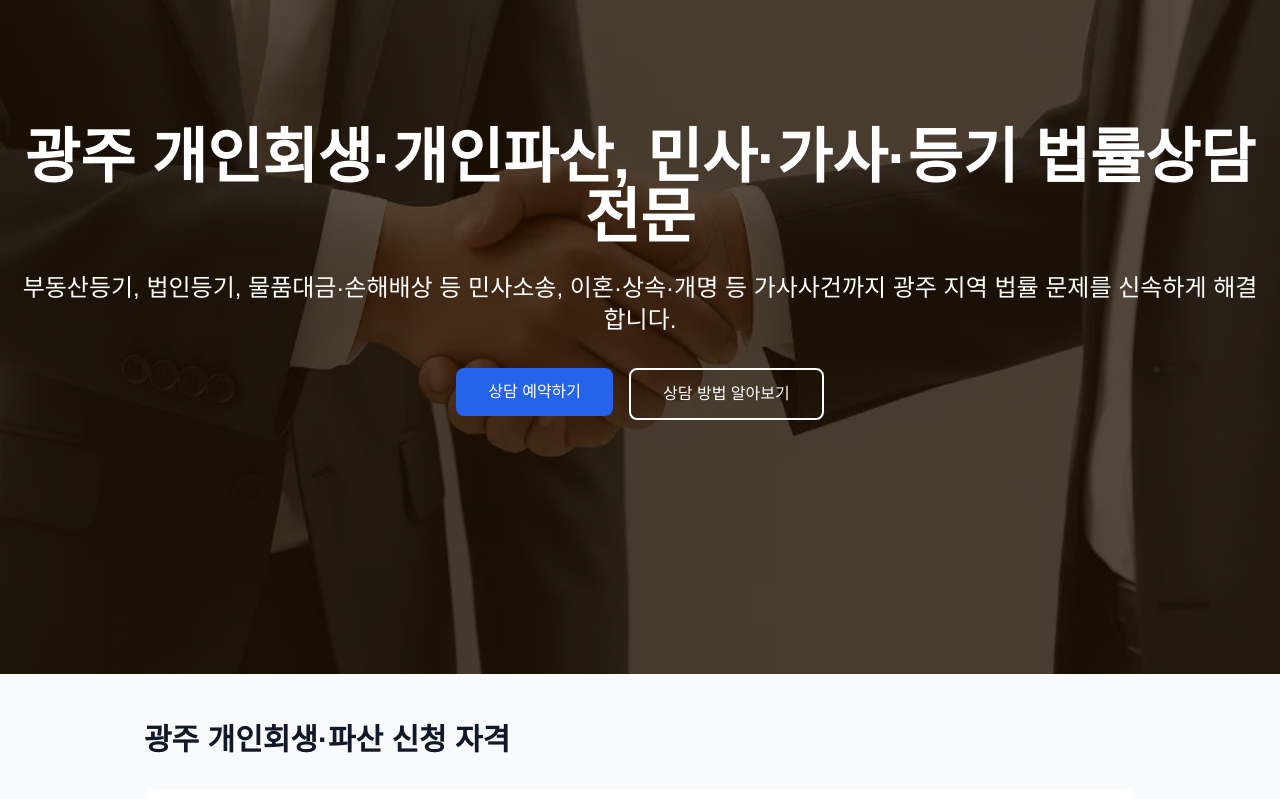
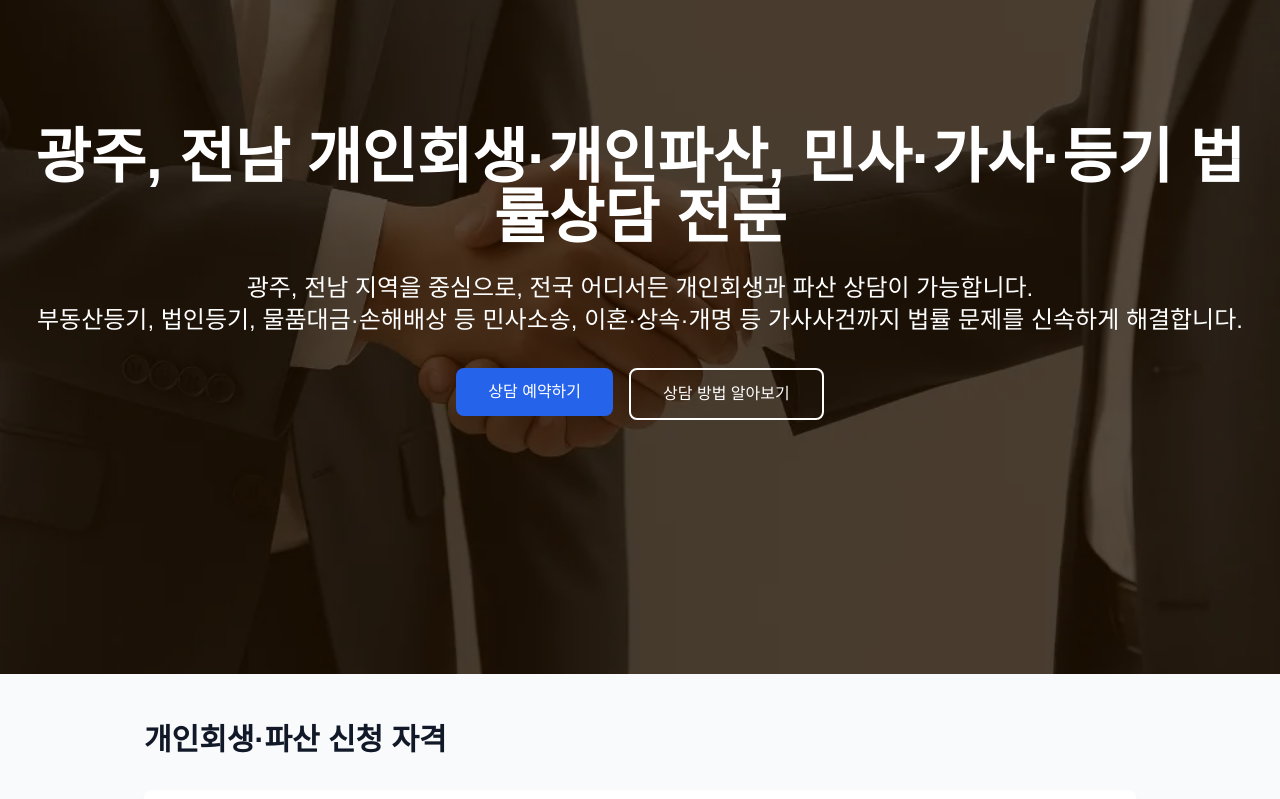
Before and after one commit to imyourjack/trustlaw-ui, a Next.js app: page / in a window 1280 px wide. Shown: the part 241-1040 px from the top of the page. Built offline with nearby package versions, Linux system fonts and the light colour scheme.

Commit message:
fix: 파비콘 추가, 해더 스타일 수정

```diff
--- a/src/app/layout.tsx
+++ b/src/app/layout.tsx
@@ -13,8 +13,16 @@ const geistMono = Geist_Mono({
 })
 
 export const metadata: Metadata = {
-  title: '광주 최길성 법무사사무소',
-  description: '광주 지역의 개인회생, 개인파산, 부동산 및 법인등기, 민사소송, 가사사건에 특화된 전문 법무사입니다.',
+  title: '최길성 법무사사무소',
+  description: '광주, 전남 지역의 개인회생, 개인파산, 부동산 및 법인등기, 민사소송, 가사사건에 특화된 전문 법무사입니다.',
+  icons: {
+    icon: '/favicon.ico',
+  },
+  appleWebApp: {
+    capable: true,
+    title: '최길성 법무사사무소',
+    statusBarStyle: 'black-translucent',
+  },
   keywords: [
     '광주 개인회생',
     '광주 파산',
--- a/src/app/page.tsx
+++ b/src/app/page.tsx
@@ -8,14 +8,15 @@ import ConsultSection from '@/components/sections/ConsultSection'
 import FaqSection from '@/components/sections/FaqSection'
 import LocationSection from '@/components/sections/LocationSection'
 
-const SECTION_IDS = ['home', 'qualification', 'consult', 'faq', 'location']
+// 스크롤에 따라 메뉴 글자 색 변화
+// const SECTION_IDS = ['home', 'qualification', 'consult', 'faq', 'location']
 
 export default function Home() {
   const [activeSection, setActiveSection] = useState('home')
   const observerRef = useRef<IntersectionObserver | null>(null)
 
   useEffect(() => {
-    const sections = SECTION_IDS.map(id => document.getElementById(id)).filter((el): el is HTMLElement => el !== null)
+    // const sections = SECTION_IDS.map(id => document.getElementById(id)).filter((el): el is HTMLElement => el !== null)
 
     if (observerRef.current) observerRef.current.disconnect()
 
@@ -34,9 +35,9 @@ export default function Home() {
       }
     )
 
-    sections.forEach(section => {
-      if (section) observerRef.current?.observe(section)
-    })
+    // sections.forEach(section => {
+    //   if (section) observerRef.current?.observe(section)
+    // })
 
     return () => observerRef.current?.disconnect()
   }, [])
--- a/src/components/sections/HomeSection.tsx
+++ b/src/components/sections/HomeSection.tsx
@@ -17,11 +17,12 @@ export default function HomeSection() {
       </div>
       <div className="relative w-full text-white text-center px-4">
         <h1 className="text-5xl md:text-6xl font-bold mb-6">
-          광주 개인회생·개인파산, 민사·가사·등기 법률상담 전문
+          광주, 전남 개인회생·개인파산, 민사·가사·등기 법률상담 전문
         </h1>
         <p className="text-xl md:text-2xl mb-8">
+          광주, 전남 지역을 중심으로, 전국 어디서든 개인회생과 파산 상담이 가능합니다. <br />
           부동산등기, 법인등기, 물품대금·손해배상 등 민사소송, 이혼·상속·개명 등 가사사건까지
-          광주 지역 법률 문제를 신속하게 해결합니다.
+          법률 문제를 신속하게 해결합니다.
         </p>
         <div className="flex justify-center gap-4">
           <a href="tel:0212345678">
--- a/src/components/sections/QualificationSection.tsx
+++ b/src/components/sections/QualificationSection.tsx
@@ -1,10 +1,10 @@
 export default function QualificationSection() {
   return (
     <section id="qualification" className="scroll-mt-32 mb-20">
-      <h2 className="text-3xl font-bold mb-8">광주 개인회생·파산 신청 자격</h2>
+      <h2 className="text-3xl font-bold mb-8">개인회생·파산 신청 자격</h2>
       <div className="bg-white rounded-lg shadow-lg p-8">
       <p className="text-lg text-gray-800 mb-6">
-        광주 지역을 중심으로, 전국 어디서든 개인회생과 파산 상담이 가능합니다. <br />
+        광주, 전남 지역을 중심으로, 전국 어디서든 개인회생과 파산 상담이 가능합니다. <br />
         관할 법원 절차는 물론, 부동산등기, 민사소송(물품대금·공사대금 등), 이혼·상속 등 가사사건까지 폭넓게 지원합니다.
       </p>
         <div className="grid md:grid-cols-2 gap-6">
```
Also changed, not shown: 1 other file (tests, documents, lock files or other folders).
